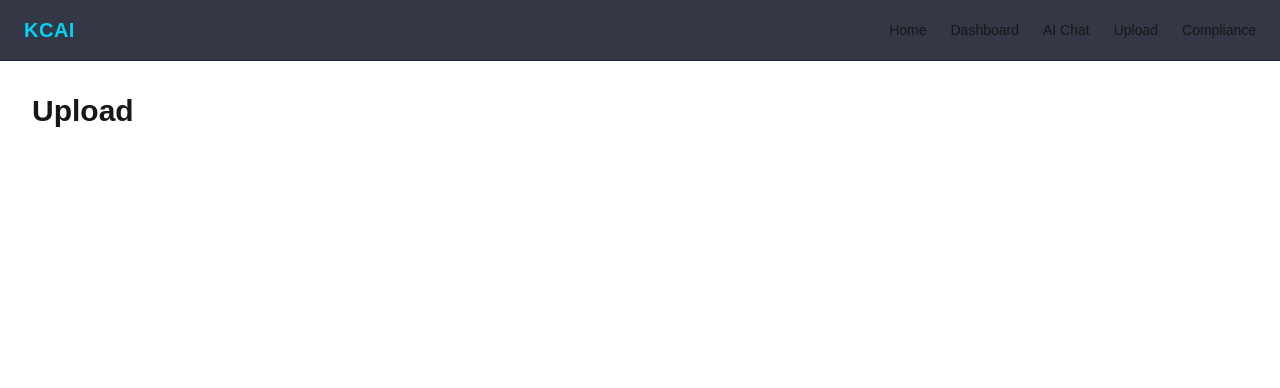
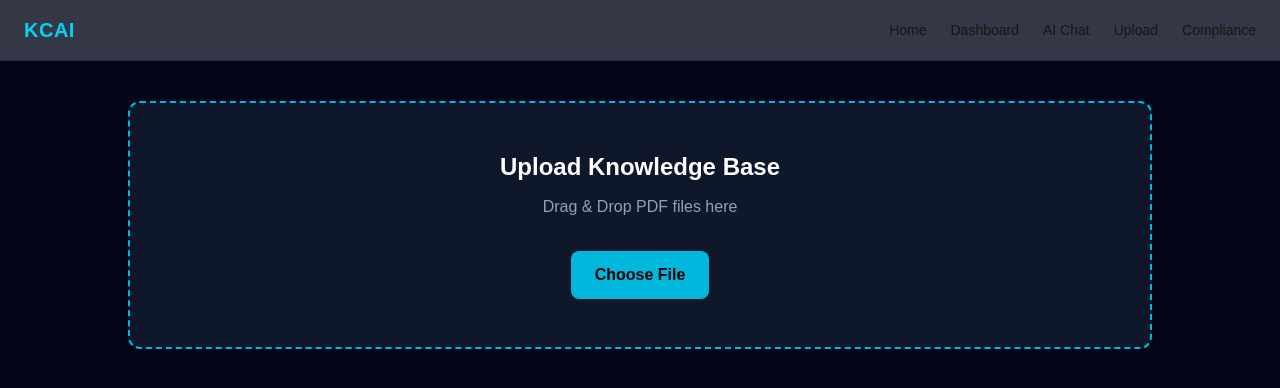
Before and after one commit to Hatimatimtim/Hackathon-starter, a Next.js app: page /upload in a window 1280 px wide. Shown: the top 388 px of the page. Built offline with nearby package versions, Linux system fonts and the light colour scheme.

Commit message:
Add upload page UI

```diff
--- a/app/upload/page.tsx
+++ b/app/upload/page.tsx
@@ -1,7 +1,13 @@
+import FileUpload from "@/components/upload/FileUpload";
+
 export default function UploadPage() {
   return (
-    <main className="p-8">
-      <h1 className="text-3xl font-bold">Upload</h1>
+    <main className="min-h-screen bg-slate-950 px-8 py-10">
+      <div className="mx-auto max-w-5xl">
+
+        <FileUpload />
+
+      </div>
     </main>
   );
 }
--- /dev/null
+++ b/components/upload/FileUpload.tsx
@@ -0,0 +1,21 @@
+"use client";
+
+export default function FileUpload() {
+  return (
+    <div className="rounded-xl border-2 border-dashed border-cyan-500 bg-slate-900 p-12 text-center">
+
+      <h2 className="text-2xl font-semibold text-white">
+        Upload Knowledge Base
+      </h2>
+
+      <p className="mt-3 text-slate-400">
+        Drag & Drop PDF files here
+      </p>
+
+      <button className="mt-8 rounded-lg bg-cyan-500 px-6 py-3 font-semibold text-black transition hover:bg-cyan-400">
+        Choose File
+      </button>
+
+    </div>
+  );
+}
```
